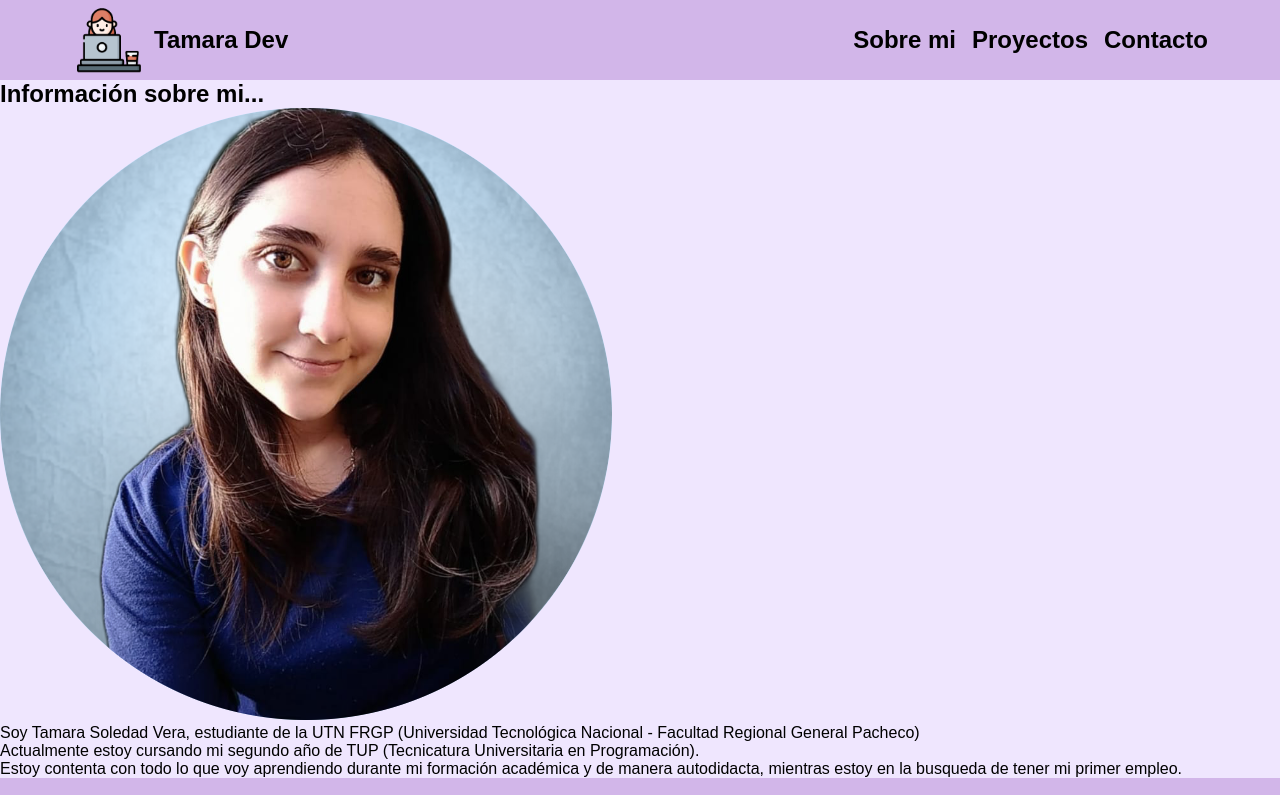
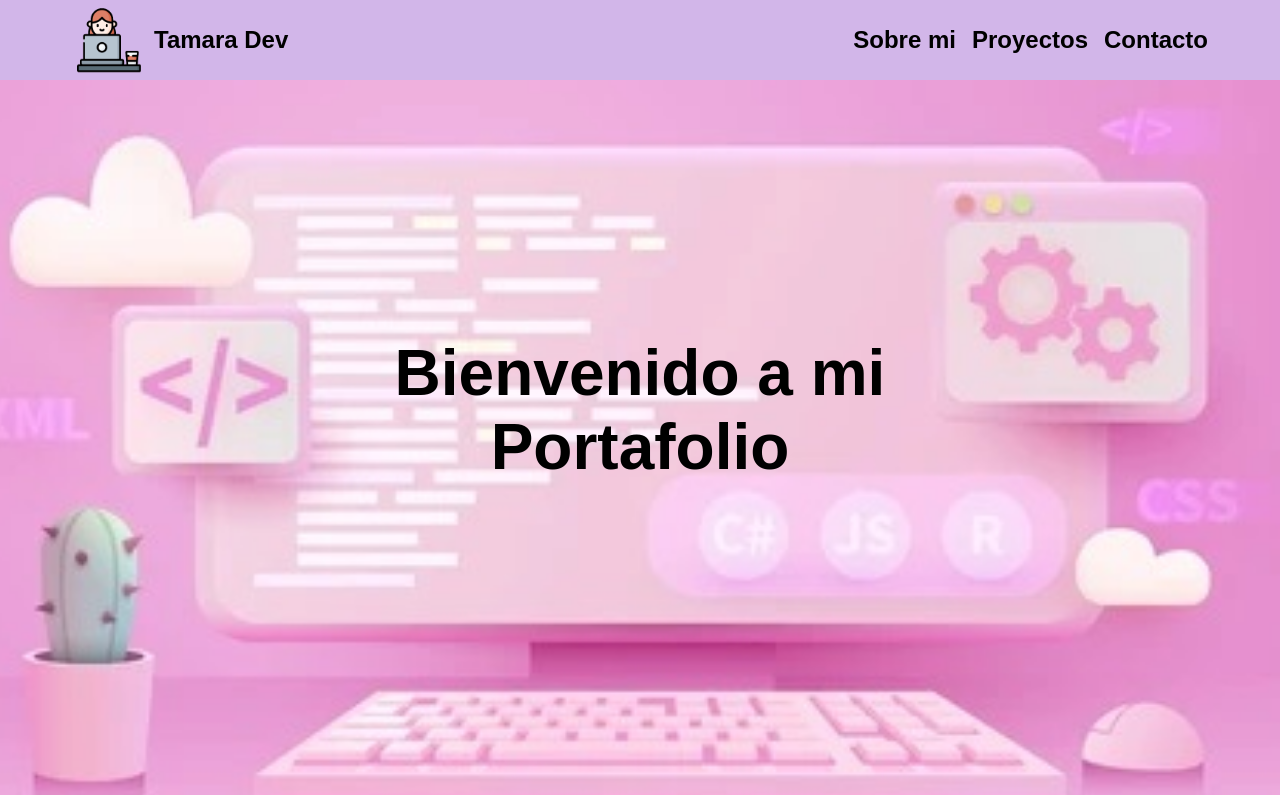
Before and after one commit to tamaraVera96/Portfolio, a website: page index.html in a window 1280 px wide. Shown: the top 795 px of the page. Drawn offline with Linux system fonts and the light colour scheme.

Commit message:
Agregando banner

```diff
--- a/index.html
+++ b/index.html
@@ -45,11 +45,15 @@
       </nav>
     </header>
     <main class="container">
-      <section class="banner"></section>
+      <section class="banner">
+        <div class="title">
+          <h1>Bienvenido a mi Portafolio</h1>
+        </div>
+      </section>
       <section class="aboutMe" id="aboutMe">
         <h2>Información sobre mi...</h2>
         <div class="aboutMe_information">
-          <img src="./img/aboutMe_photo.png" alt="Tamara Vera" />
+          <img src="./img/photo.png" alt="Tamara Vera" />
           <p>
             Soy Tamara Soledad Vera, estudiante de la UTN FRGP (Universidad
             Tecnológica Nacional - Facultad Regional General Pacheco) <br />
--- a/sass/_mediaquery.scss
+++ b/sass/_mediaquery.scss
@@ -21,4 +21,17 @@
             }
         }
     }
+
+    .container {
+
+        .banner {
+            height: 100vh !important;
+
+            .title {
+                h1 {
+                    font-size: 4em;
+                }
+            }
+        }
+    }
 }
--- a/sass/style.scss
+++ b/sass/style.scss
@@ -95,3 +95,19 @@ body {
         font-size: 1.3em;
     }
 }
+
+.container {
+    .banner {
+        height: 35vh;
+        background-position: center;
+        background-repeat: no-repeat;
+        background-image: url(../img/programming-banner.jpg);
+        background-repeat: no-repeat;
+        background-size: cover;
+
+        .title {
+            text-align: center;
+            padding: 20%;
+        }
+    }
+}
```
Also changed, not shown: css/style.css, img/photo.png (renamed from img/aboutMe_photo.png), img/programming-banner.jpg (added), 1 other file.
